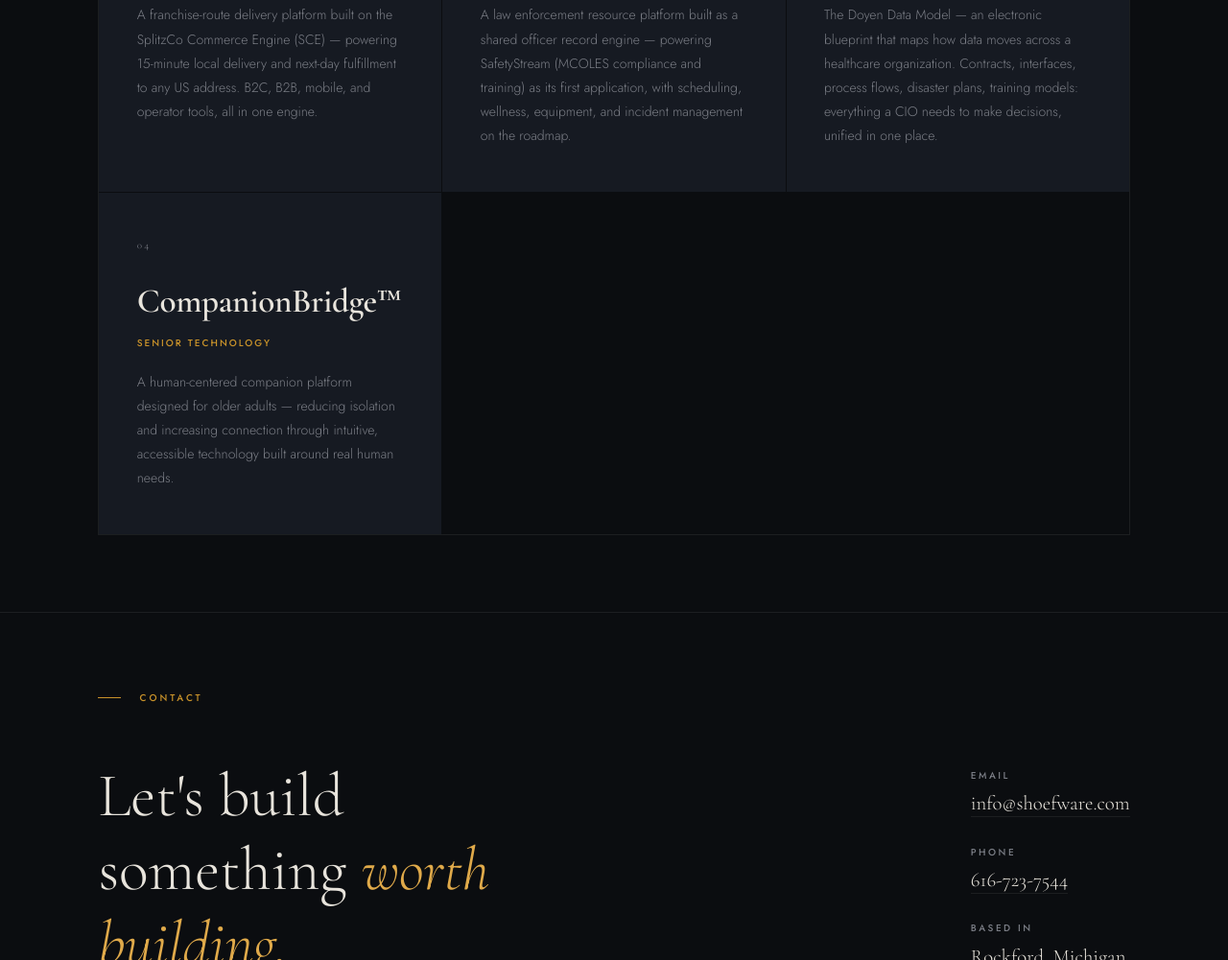
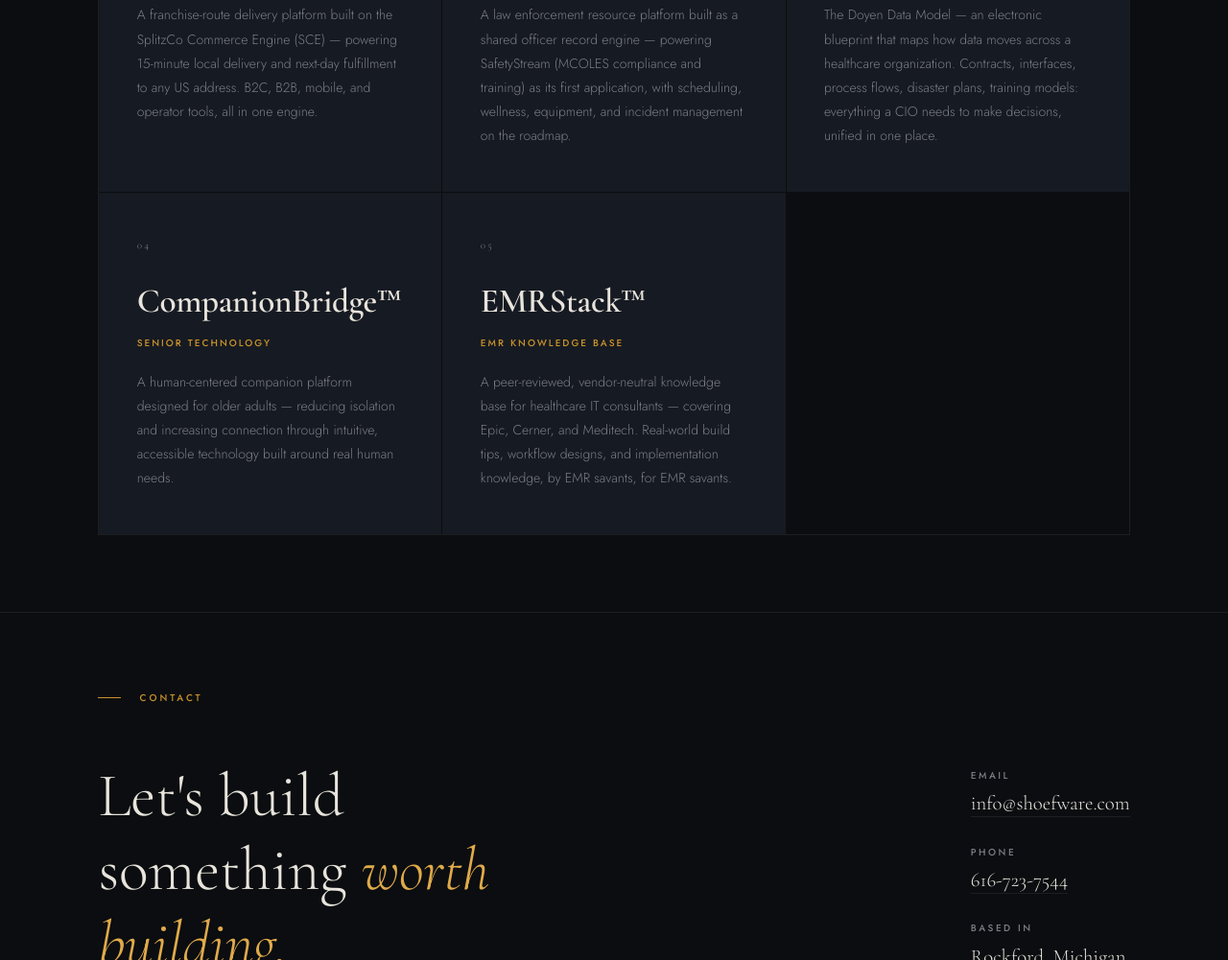
Before and after one commit to splitzco/shoefware, a plain HTML site: page index.html in a window 1280 px wide. Shown: the part 1587-2588 px from the top of the page at 96% size. Drawn offline with nearby package versions, Linux system fonts and the light colour scheme.

Commit message:
added emrstack

```diff
--- a/index.html
+++ b/index.html
@@ -448,6 +448,18 @@
         </p>
       </div>
 
+      <div class="product-card">
+        <div class="product-number">05</div>
+        <div class="product-name">EMRStack&trade;</div>
+        <div class="product-category">EMR Knowledge Base</div>
+        <p class="product-desc">
+          A peer-reviewed, vendor-neutral knowledge base for healthcare IT
+          consultants — covering Epic, Cerner, and Meditech. Real-world build
+          tips, workflow designs, and implementation knowledge, by EMR
+          savants, for EMR savants.
+        </p>
+      </div>
+
     </div>
   </section>
 
```
